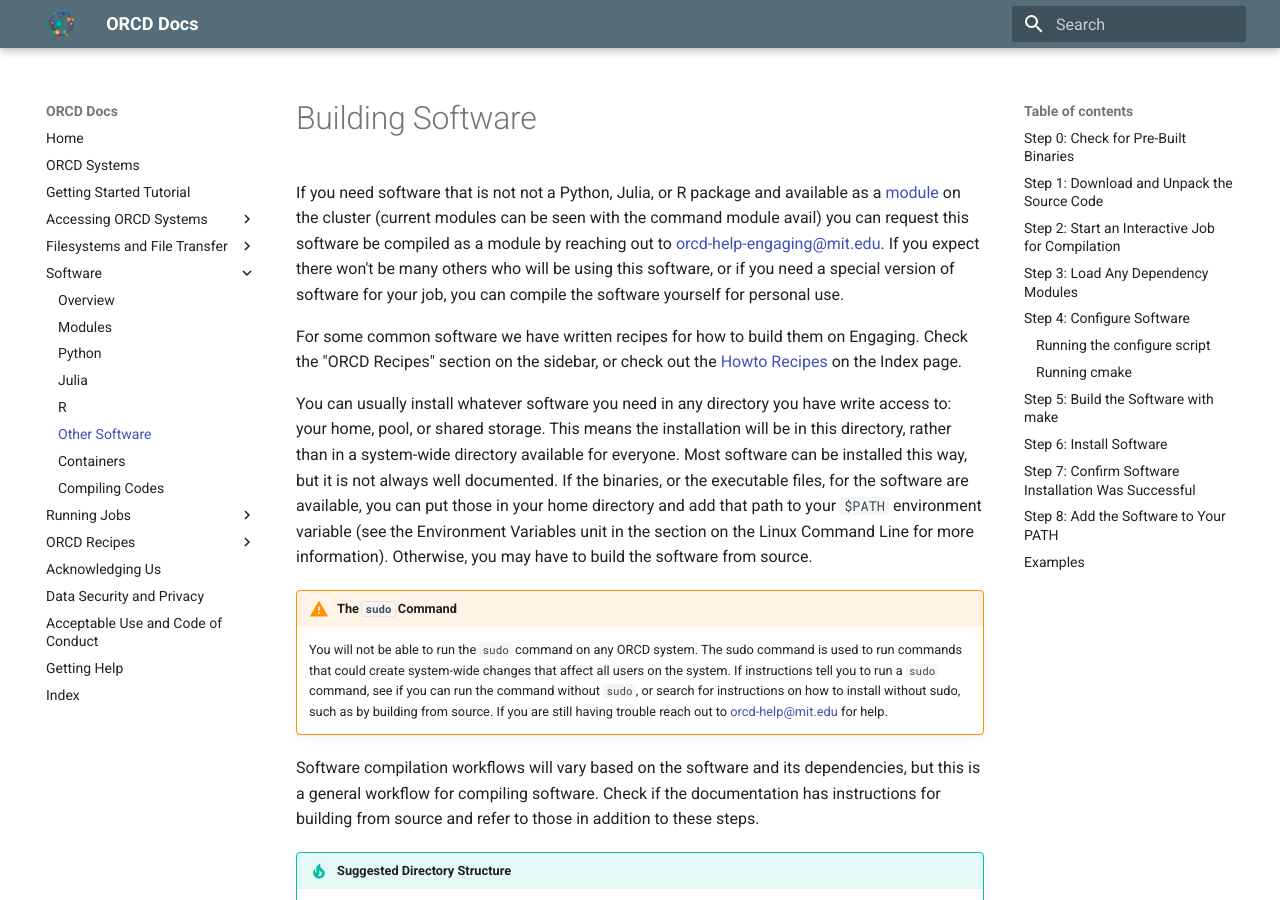
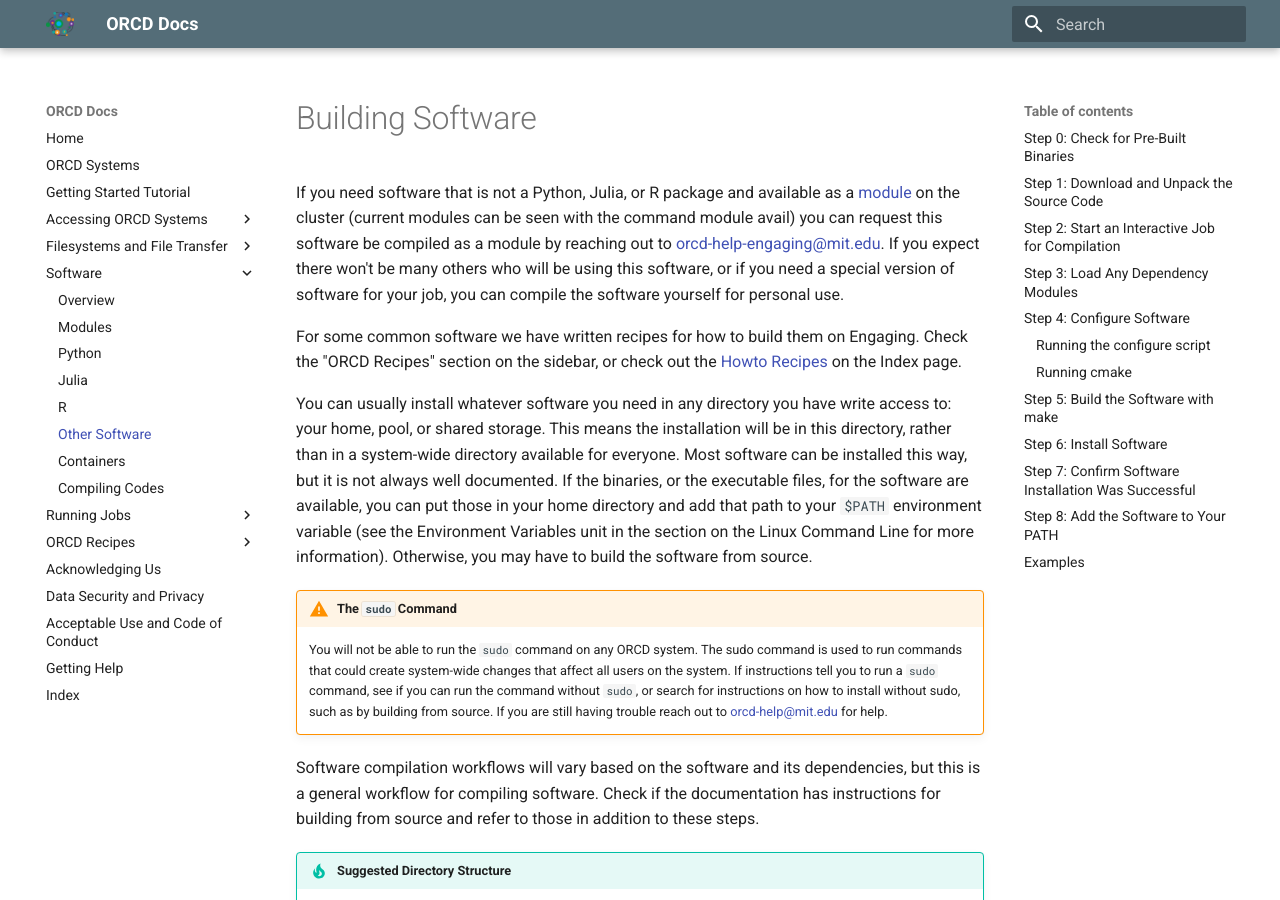
Before and after one commit to mit-orcd/orcd-docs-edit, an MkDocs documentation site: the page built from docs/software/building-software.md, in a window 1280 px wide and 900 px high. Built offline with MkDocs 1.6.1 and Material for MkDocs 9.7.7, drawn with Linux system fonts in a browser that asks for light colours; some of the changed text lies outside the part shown.

Commit message:
fix typos

```diff
--- a/docs/software/building-software.md
+++ b/docs/software/building-software.md
@@ -1,8 +1,8 @@
 # Building Software
 
-If you need software that is not not a Python, Julia, or R package and available as a [module](modules.md) on the cluster (current modules can be seen with the command module avail) you can request this software be compiled as a module by reaching out to <orcd-help-engaging@mit.edu>. If you expect there won't be many others who will be using this software, or if you need a special version of software for your job, you can compile the software yourself for personal use.
+If you need software that is not a Python, Julia, or R package and available as a [module](modules.md) on the cluster (current modules can be seen with the command module avail) you can request this software be compiled as a module by reaching out to <orcd-help-engaging@mit.edu>. If you expect there won't be many others who will be using this software, or if you need a special version of software for your job, you can compile the software yourself for personal use.
 
-For some common software we have written recipes for how to build them on Engaging. Check the "ORCD Recipes" section on the sidebar, or check out the [Howto Recipes](../tags.md#howto-recipes) on the Index page.
+For some common software we have written recipes for how to build them on Engaging. Check the "ORCD Recipes" section on the sidebar, or check out the [Howto Recipes](../tags.md#tag:howto-recipes) on the Index page.
 
 You can usually install whatever software you need in any directory you have write access to: your home, pool, or shared storage. This means the installation will be in this directory, rather than in a system-wide directory available for everyone. Most software can be installed this way, but it is not always well documented. If the binaries, or the executable files, for the software are available, you can put those in your home directory and add that path to your `$PATH` environment variable (see the Environment Variables unit in the section on the Linux Command Line for more information). Otherwise, you may have to build the software from source.
 
@@ -58,7 +58,7 @@
 
 ## Step 3: Load Any Dependency Modules
 
-Make sure you have a `gcc` module loaded with a the `module list` command. If you don't see one, pick one of the more recent versions and load it with the `module load` command.
+Make sure you have a `gcc` module loaded with the `module list` command. If you don't see one, pick one of the more recent versions and load it with the `module load` command.
 
 If your software uses `cmake` to build, you will also need to load a cmake module:
 
```
Also changed, not shown: other parts of docs/software/building-software.md (+1 -1 lines).
